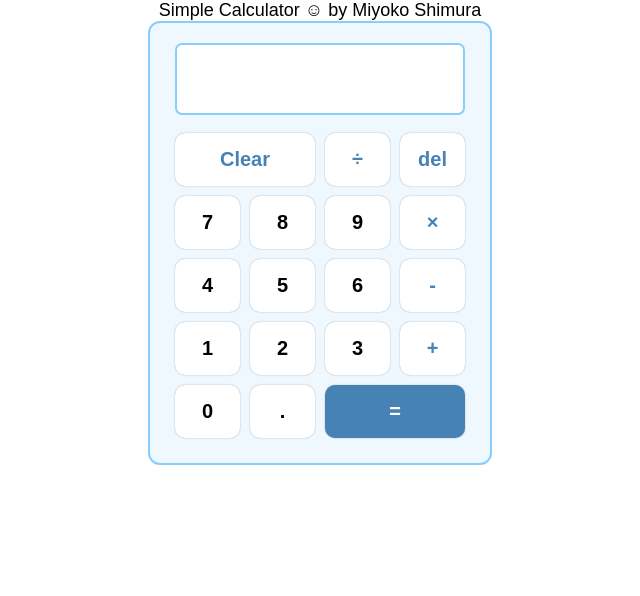
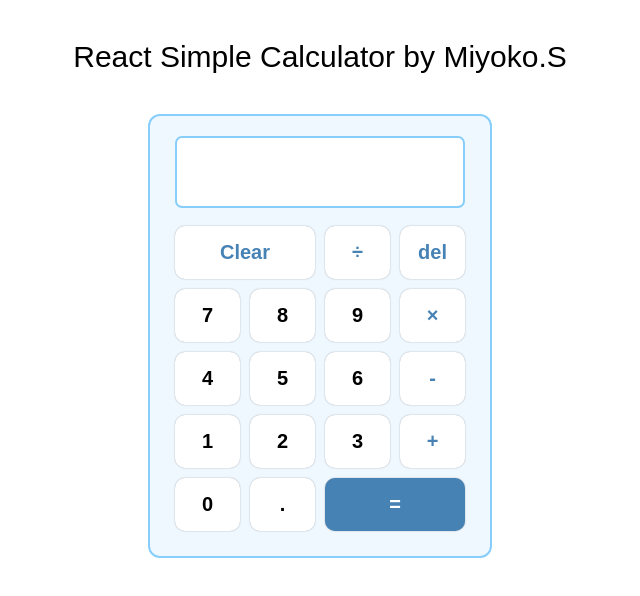
Before and after one commit to miyoko-shimura/react-app-test, a React (Vite) app: page / in a window 1280 px wide. Shown: the top 596 px of the page, without its empty margins (320-960 px from the left). Built offline with nearby package versions, Linux system fonts and the light colour scheme; a web font is replaced by a local one.

Commit message:
app.jsx change
app.jsx change

```diff
--- a/src/App.jsx
+++ b/src/App.jsx
@@ -35,7 +35,7 @@ function App() {
 
   return (
     <main className="App">
-      <h2>Simple Calculator ☺ by Miyoko Shimura</h2>
+      <h1>React Simple Calculator by Miyoko.S</h1>
       <div className="container">
         <form className="screen">
           <input type="text" value={display} readOnly />
```
